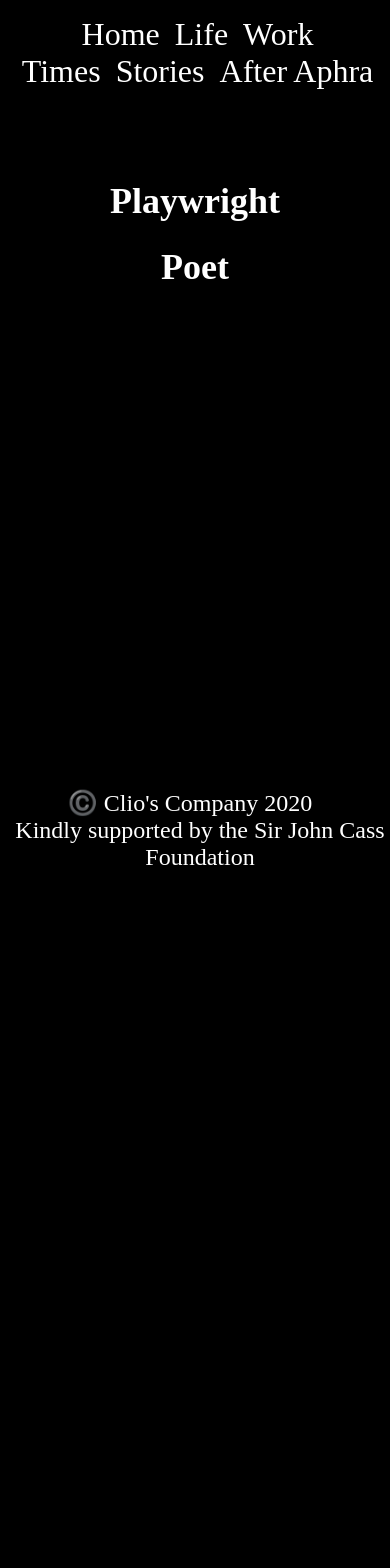
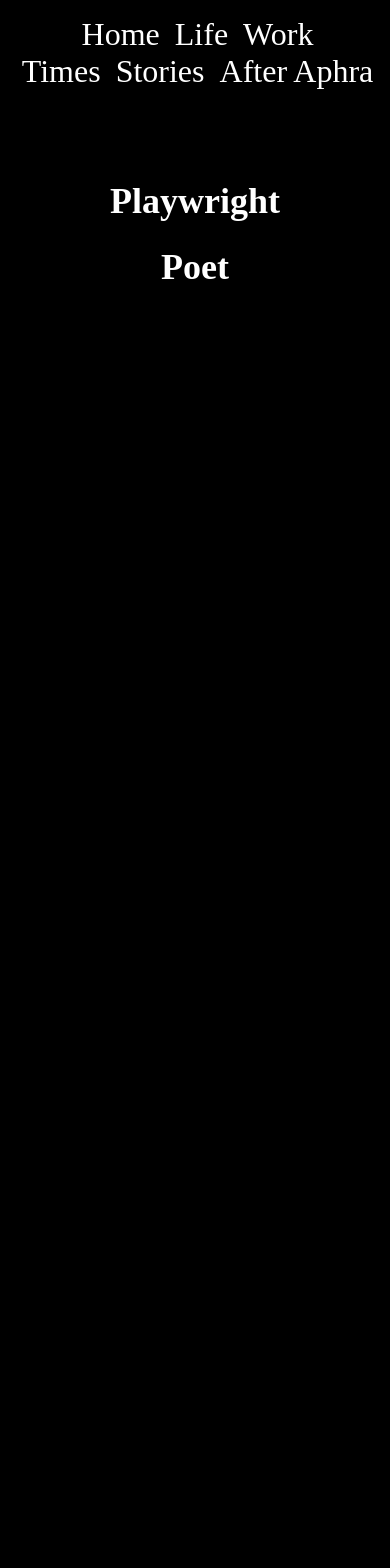
Before and after one commit to GiacomoSorbi/LizzieCrockett-module-ii, a React (Create React App) app: page / in a window 390 px wide. Shown: the top 1568 px of the page. Before the commit the page ends 921 px from the top, so only its background shows below. Built offline with nearby package versions, Linux system fonts and the light colour scheme; a web font is replaced by a local one.

Commit message:
tweaking

```diff
--- a/src/App.css
+++ b/src/App.css
@@ -112,6 +112,7 @@ h1 {
     .footer {
         display: flex;
         flex-direction: column;
+        margin: 1000px 0px 50px 0px;
     }
 
   }
```
